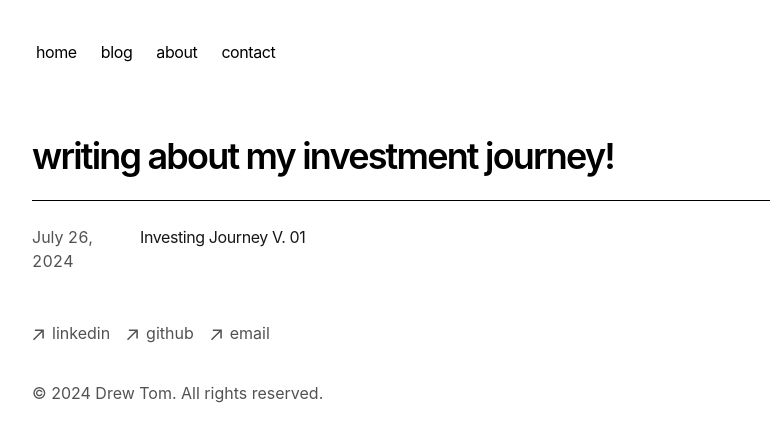
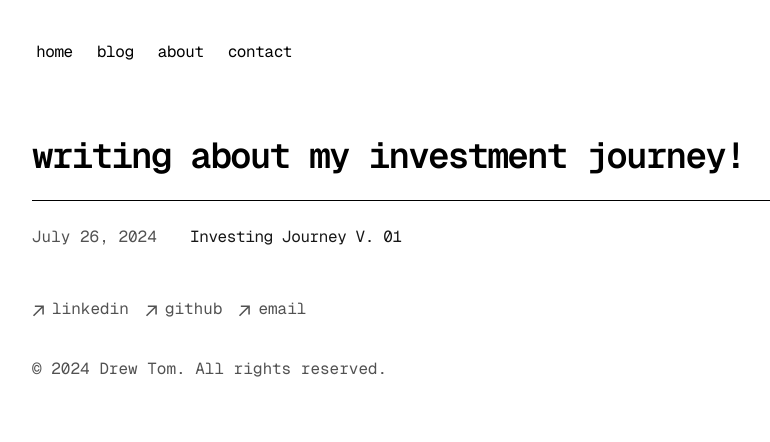
Before and after one commit to drew-tom1/me.dev, a Next.js app: page /blog in a window 1280 px wide. Shown: the top 442 px of the page, without its empty margins (160-930 px from the left). Built offline with nearby package versions, Linux system fonts and the light colour scheme.

Commit message:
text change to GeistMono + misc ui

```diff
--- a/app/blog/posts/invest1.mdx
+++ b/app/blog/posts/invest1.mdx
@@ -5,3 +5,5 @@ summary: "How I started investing."
 ---
 
 ## Learning about Investments!
+
+I went into the
--- a/app/components/footer.tsx
+++ b/app/components/footer.tsx
@@ -21,7 +21,7 @@ export default function Footer() {
       <ul className="font-sm mt-8 flex flex-col space-x-0 space-y-2 text-neutral-600 md:flex-row md:space-x-4 md:space-y-0 dark:text-neutral-300">
         <li>
           <a
-            className="flex items-center transition-all hover:text-neutral-800 dark:hover:text-cyan-200"
+            className="flex items-center transition-all hover:text-neutral-800 dark:hover:text-cyan-200 hover:scale-105"
             rel="noopener noreferrer"
             target="_blank"
             href="https://www.linkedin.com/in/drew-tom/"
@@ -32,7 +32,7 @@ export default function Footer() {
         </li>
         <li>
           <a
-            className="flex items-center transition-all hover:text-neutral-800 dark:hover:text-cyan-200"
+            className="flex items-center transition-all hover:text-neutral-800 dark:hover:text-cyan-200 hover:scale-105"
             rel="noopener noreferrer"
             target="_blank"
             href="https://github.com/drew-tom1"
@@ -43,7 +43,7 @@ export default function Footer() {
         </li>
         <li>
           <a
-            className="flex items-center transition-all hover:text-neutral-800 dark:hover:text-cyan-200"
+            className="flex items-center transition-all hover:text-neutral-800 dark:hover:text-cyan-200 hover:scale-105"
             rel="noopener noreferrer"
             target="_blank"
             href="mailto:drew.tom@sjsu.edu"
--- a/app/components/nav.tsx
+++ b/app/components/nav.tsx
@@ -29,7 +29,7 @@ export function Navbar() {
                 <Link
                   key={path}
                   href={path}
-                  className="transition-all hover:text-neutral-800 dark:hover:text-cyan-200
+                  className="transition-all hover:text-neutral-800 dark:hover:text-cyan-200 hover:scale-105
                    flex align-middle relative py-1 px-2 m-1"
                 >
                   {name}
--- a/app/components/posts.tsx
+++ b/app/components/posts.tsx
@@ -22,7 +22,7 @@ export function BlogPosts() {
             href={`/blog/${post.slug}`}
           >
             <div className="w-full flex flex-col md:flex-row space-x-0 md:space-x-2">
-              <p className="text-neutral-600 dark:text-neutral-400 w-[100px] tabular-nums">
+              <p className="text-neutral-600 dark:text-neutral-400 w-[150px] tabular-nums">
                 {formatDate(post.metadata.publishedAt, false)}
               </p>
               <p className="text-neutral-900 dark:text-neutral-100 tracking-tight">
--- a/app/contact/page.tsx
+++ b/app/contact/page.tsx
@@ -39,7 +39,7 @@ export default function Page() {
             href="https://www.linkedin.com/in/drew-tom"
             target="_blank"
             rel="noopener noreferrer"
-            className="dark:text-white hover:text-gray-600"
+            className="dark:text-white hover:text-gray-600 dark:hover:text-cyan-200"
           >
             in/drew-tom
           </a>
@@ -51,7 +51,7 @@ export default function Page() {
             href="https://github.com/drew-tom1"
             target="_blank"
             rel="noopener noreferrer"
-            className="dark:text-white hover:text-gray-600"
+            className="dark:text-white hover:text-gray-600 dark:hover:text-cyan-200"
           >
             drew-tom1
           </a>
@@ -61,7 +61,7 @@ export default function Page() {
           <HorizontalArrowIcon />
           <a
             href="mailto:drew.tom@sjsu.edu"
-            className="dark:text-white hover:text-gray-600"
+            className="dark:text-white hover:text-gray-600 dark:hover:text-cyan-200"
           >
             drew.tom@sjsu.edu
           </a>
--- a/app/layout.tsx
+++ b/app/layout.tsx
@@ -17,9 +17,9 @@ export const metadata: Metadata = {
   description: "portfolio of drew tom.",
   openGraph: {
     title: "drew tom",
-    description: "This is my portfolio.",
+    description: "hi there!",
     url: baseUrl,
-    siteName: "My Portfolio",
+    siteName: "portfolio | drew tom",
     locale: "en_US",
     type: "website",
   },
@@ -48,8 +48,7 @@ export default function RootLayout({
       lang="en"
       className={cx(
         "text-black bg-white dark:text-white dark:bg-zinc-900",
-        GeistSans.variable,
-        GeistMono.variable,
+        GeistMono.className
       )}
     >
       <head>
--- a/app/page.tsx
+++ b/app/page.tsx
@@ -9,17 +9,17 @@ export default function Page() {
           words={["hi, i'm drew!"]}
           cursor
           cursorBlinking
-          typeSpeed={150}
-          deleteSpeed={125}
+          typeSpeed={80}
+          deleteSpeed={50}
           delaySpeed={1000}
-          loop={0}
         />
       </h1>
       <hr />
       <p className="my-4">
         {`I'm a second year at San Jose State University studying cybersecurity and software engineering.
-        I'm apart of some clubs on campus including SJSU's Software and Computer Engineering Society. I love learning about new things.
-        In my freetime, I love playing with my cats, learning about investments, or nerding out over Warhammer 40,000!`}
+        I'm a part of some clubs on campus including SJSU's `}
+        <a href="https://www.sce.sjsu.edu/" target="_blank" rel="noopener noreferrer" className="hover:scale-105 dark:text-cyan-200 hover:underline">Software and Computer Engineering Society</a>
+        {`. I love learning about new things. In my free time, I love playing with my cats, learning about investments, or nerding out over Warhammer 40,000!`}
       </p>
       <div className="my-4">
         <BlogPosts />
--- a/package.json
+++ b/package.json
@@ -20,6 +20,7 @@
     "react": "18.2.0",
     "react-dom": "18.2.0",
     "sugar-high": "^0.6.0",
+    "tailwind": "^4.0.0",
     "tailwindcss": "4.0.0-alpha.13",
     "typescript": "5.3.3"
   },
```
Also changed, not shown: 1 other file (tests, documents, lock files or other folders).
